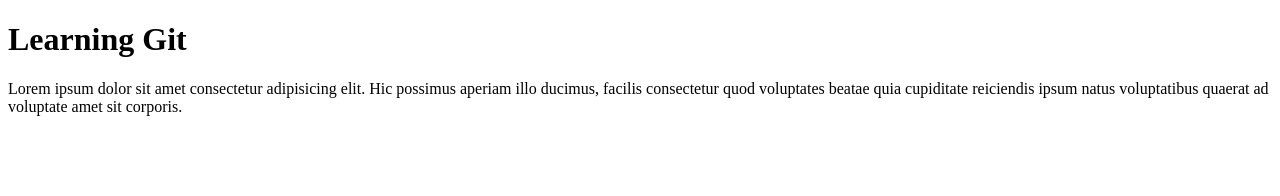
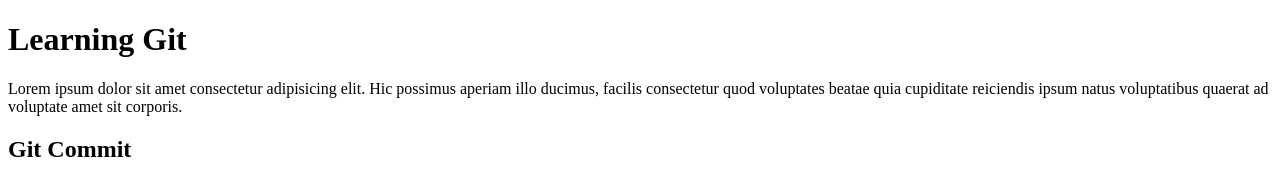
Before and after one commit to anu1134/fsrnl48-git, a plain HTML site: page index.html in a window 1280 px wide. Drawn offline with Linux system fonts and the light colour scheme.

Commit message:
added new header

```diff
--- a/index.html
+++ b/index.html
@@ -8,5 +8,6 @@
 <body>
     <h1>Learning Git</h1>
     <p>Lorem ipsum dolor sit amet consectetur adipisicing elit. Hic possimus aperiam illo ducimus, facilis consectetur quod voluptates beatae quia cupiditate reiciendis ipsum natus voluptatibus quaerat ad voluptate amet sit corporis.</p>
+    <h2>Git Commit</h2>
 </body>
 </html>
```
